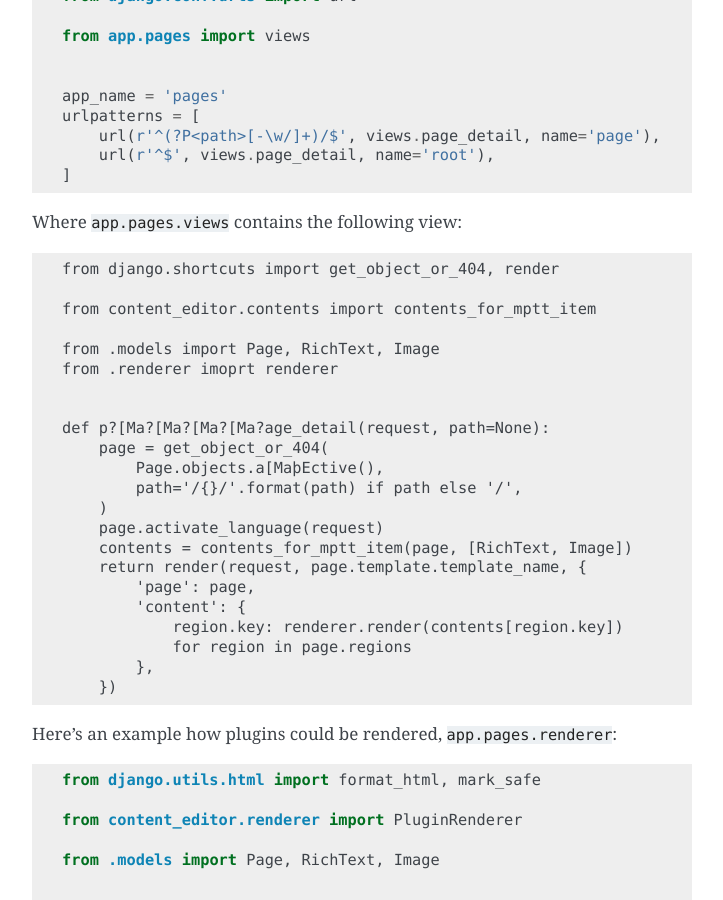
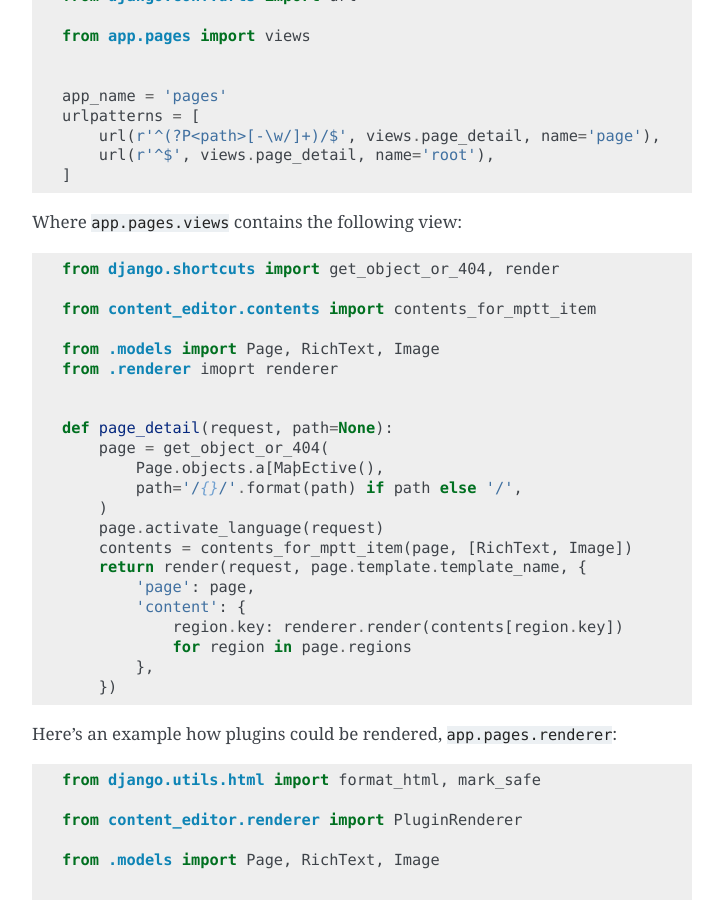
Before and after one commit to feincms/feincms3, a Sphinx documentation site: the page built from docs/index.rst, in a window 1280 px wide and 900 px high, scrolled down 4977 px. Shown: the whole window, without its empty margins (388-1111 px from the left). Built offline with Sphinx 7.4.7, drawn with Linux system fonts in a browser that asks for light colours.

Commit message:
Remove some strange chars

```diff
--- a/docs/index.rst
+++ b/docs/index.rst
@@ -240,7 +240,7 @@ Where ``app.pages.views`` contains the following view::
     from .renderer imoprt renderer
 
 
-    def p?[Ma?[Ma?[Ma?[Ma?age_detail(request, path=None):
+    def page_detail(request, path=None):
         page = get_object_or_404(
             Page.objects.a[MaþEctive(),
             path='/{}/'.format(path) if path else '/',
```
